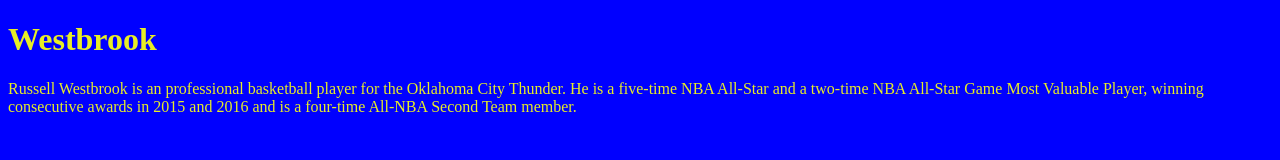
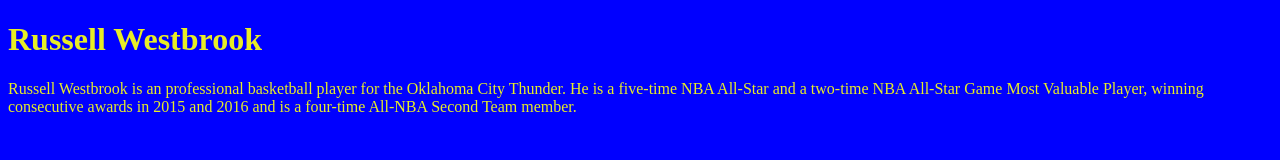
Before and after one commit to agbane/agbane.github.io, a plain HTML site: page index.html in a window 1280 px wide. Drawn offline with Linux system fonts and the light colour scheme.

Commit message:
Update index.html

```diff
--- a/index.html
+++ b/index.html
@@ -8,7 +8,7 @@
                href="stylesheet.css">
     </head>
         <body>
-            <h1>Westbrook</h1>
+            <h1>Russell Westbrook</h1>
                 <p>Russell Westbrook is an  professional basketball player for the Oklahoma City Thunder. He is a five-time NBA All-Star and a two-time NBA All-Star Game Most Valuable Player, winning consecutive awards in 2015 and 2016 and is a four-time All-NBA Second Team member.</p>
 
         </body>
```
